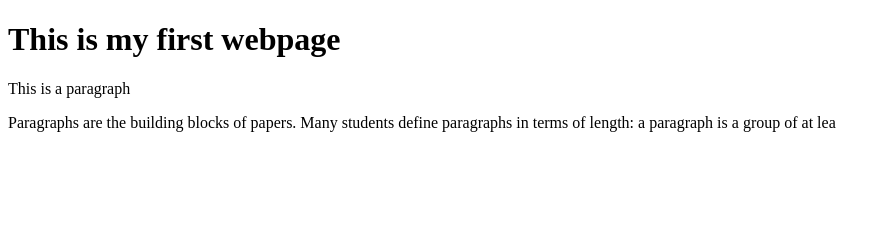
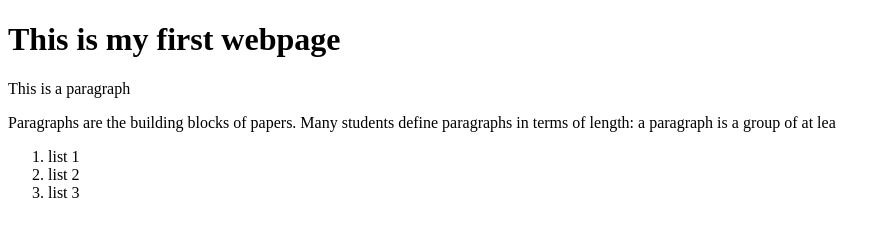
Before and after one commit to Development-ara/NXTGENDEV, a plain HTML site: page 01_HTML/index.html in a window 1280 px wide. Shown: the whole page, without its empty margins (0-890 px from the left). Drawn offline with Linux system fonts and the light colour scheme.

Commit message:
add: list

```diff
--- a/01_HTML/index.html
+++ b/01_HTML/index.html
@@ -12,6 +12,13 @@
       Paragraphs are the building blocks of papers. Many students define
       paragraphs in terms of length: a paragraph is a group of at lea
     </p>
+        <!--creating list-->
+        <ol>
+            <li>list 1</li>
+            <li>list 2</li>
+            <li>list 3</li>
+      </ol>
+
 
 </body>
 </html>
```
